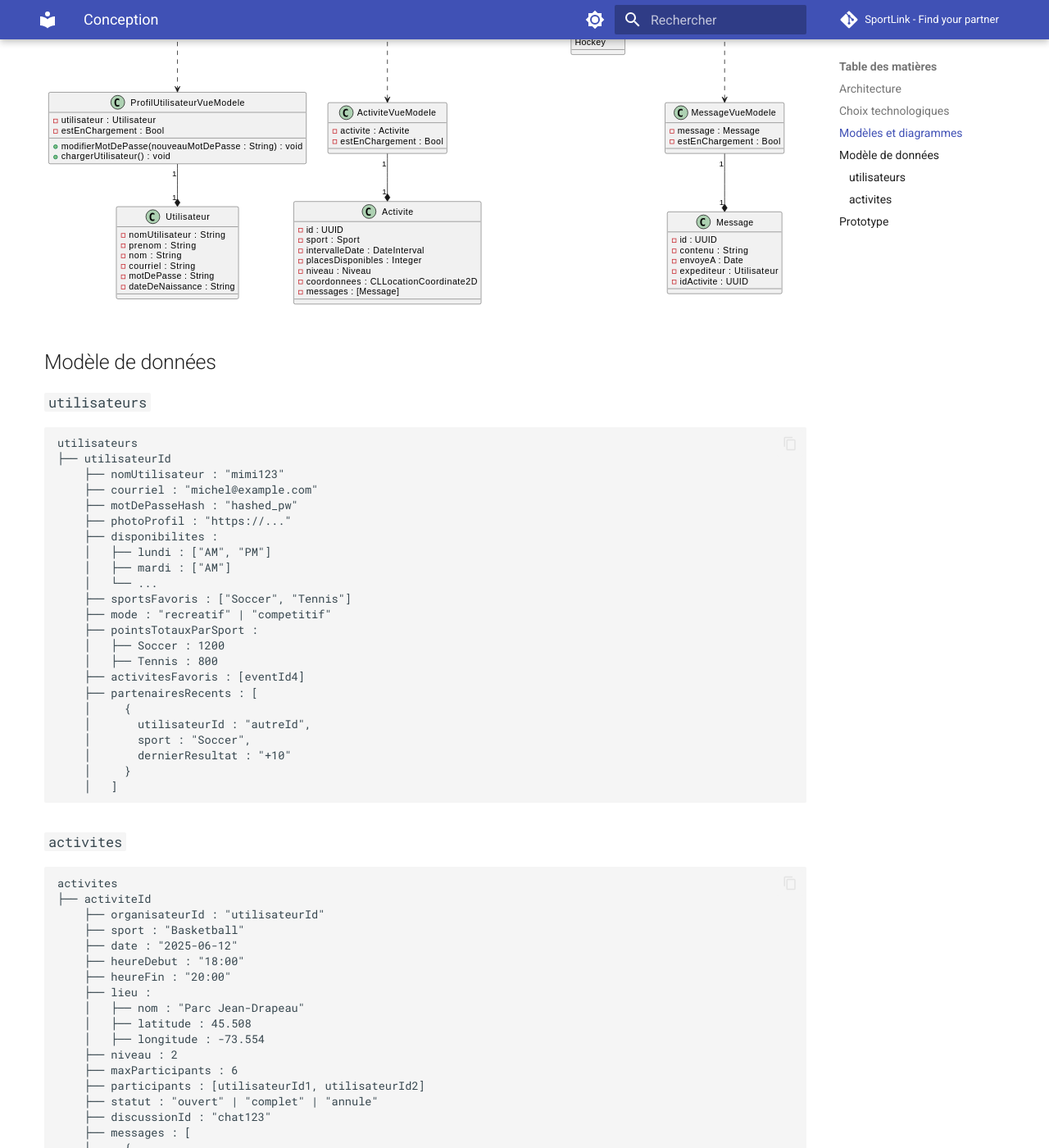
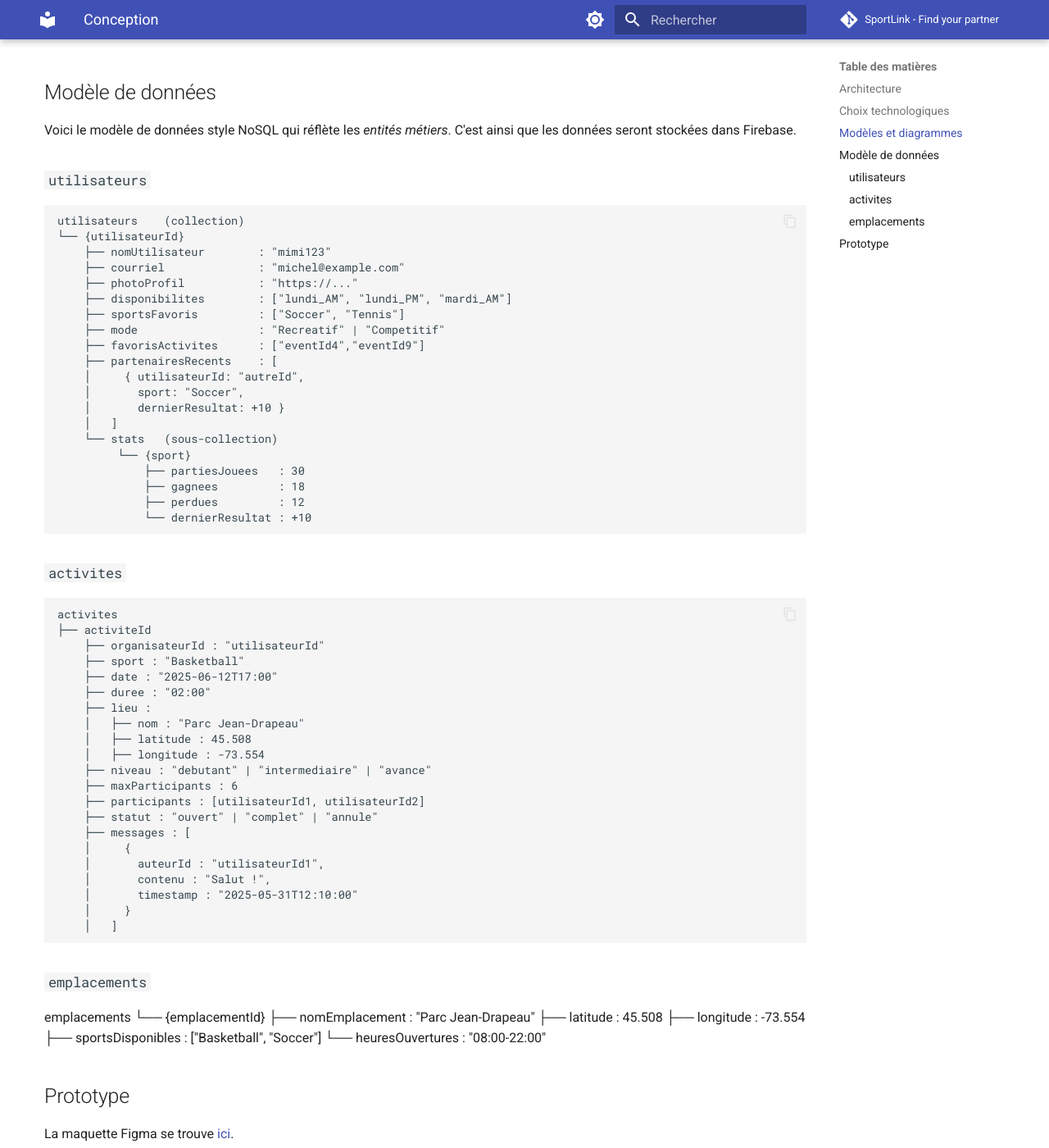
Before and after one commit to mrquaternion/SportLink, an MkDocs documentation site: the page built from docs/conception.md, in a window 1280 px wide and 1400 px high, scrolled down 1832 px. Shown: the whole window at 82% size. Built offline with MkDocs 1.6.1 and Material for MkDocs 9.7.7, drawn with Linux system fonts in a browser that asks for light colours; comment, search, counter and statistics services are not loaded; some of the changed text lies outside the part shown.

Commit message:
Reflection du modele selon UML

````diff
--- a/docs/conception.md
+++ b/docs/conception.md
@@ -70,54 +70,47 @@ Nous avons décidé de ne pas mettre les sous vues dans le diagramme, car nous p
 ![Diagramme de classe UML](./diagrams/out/SportLink.svg "Diagramme de classe UML")
 
 ## Modèle de données
-
-
+Voici le modèle de données style NoSQL qui réflète les *entités métiers*. C'est ainsi que les données seront stockées dans Firebase.
 ### `utilisateurs`
 ```txt
-utilisateurs
-├── utilisateurId
-    ├── nomUtilisateur : "mimi123"
-    ├── courriel : "michel@example.com"
-    ├── motDePasseHash : "hashed_pw"
-    ├── photoProfil : "https://..."
-    ├── disponibilites :
-    │   ├── lundi : ["AM", "PM"]
-    │   ├── mardi : ["AM"]
-    │   └── ...
-    ├── sportsFavoris : ["Soccer", "Tennis"]
-    ├── mode : "recreatif" | "competitif"
-    ├── pointsTotauxParSport :
-    │   ├── Soccer : 1200
-    │   ├── Tennis : 800
-    ├── activitesFavoris : [eventId4]
-    ├── partenairesRecents : [
-    │     {
-    │       utilisateurId : "autreId",
-    │       sport : "Soccer",
-    │       dernierResultat : "+10"
-    │     }
+utilisateurs    (collection)
+└── {utilisateurId}
+    ├── nomUtilisateur        : "mimi123"
+    ├── courriel              : "michel@example.com"
+    ├── photoProfil           : "https://..."
+    ├── disponibilites        : ["lundi_AM", "lundi_PM", "mardi_AM"]
+    ├── sportsFavoris         : ["Soccer", "Tennis"]
+    ├── mode                  : "Recreatif" | "Competitif"
+    ├── favorisActivites      : ["eventId4","eventId9"]
+    ├── partenairesRecents    : [
+    │     { utilisateurId: "autreId",
+    │       sport: "Soccer",
+    │       dernierResultat: +10 }
     │   ]
+    └── stats   (sous-collection)
+         └── {sport}
+             ├── partiesJouees   : 30
+             ├── gagnees         : 18
+             ├── perdues         : 12
+             └── dernierResultat : +10
 ```
 
 ### `activites`
-
 ```txt
 activites
 ├── activiteId
     ├── organisateurId : "utilisateurId"
     ├── sport : "Basketball"
-    ├── date : "2025-06-12"
-    ├── heureDebut : "18:00"
-    ├── heureFin : "20:00"
+    ├── date : "2025-06-12T17:00"
+    ├── duree : "02:00"
     ├── lieu :
     │   ├── nom : "Parc Jean-Drapeau"
     │   ├── latitude : 45.508
     │   ├── longitude : -73.554
-    ├── niveau : 2
+    ├── niveau : "debutant" | "intermediaire" | "avance"
     ├── maxParticipants : 6
     ├── participants : [utilisateurId1, utilisateurId2]
     ├── statut : "ouvert" | "complet" | "annule"
-    ├── discussionId : "chat123"
     ├── messages : [
     │     {
     │       auteurId : "utilisateurId1",
@@ -127,6 +120,15 @@ activites
     │   ]
 ```
 
+### `emplacements`
+emplacements
+└── {emplacementId}
+    ├── nomEmplacement    : "Parc Jean-Drapeau"
+    ├── latitude          : 45.508
+    ├── longitude         : -73.554
+    ├── sportsDisponibles : ["Basketball", "Soccer"]
+    └── heuresOuvertures  : "08:00-22:00"
+
 
 ## Prototype
 La maquette Figma se trouve [ici](https://www.figma.com/design/N0QDEh5Shuht6eS3dpvKTB/SportLink?node-id=0-1&t=CBkQlTjm84oNgfAk-1).
````
Also changed, not shown: docs/index.md (+2 -2 lines), docs/diagrams/out/SportLink.svg, 1 other file.
